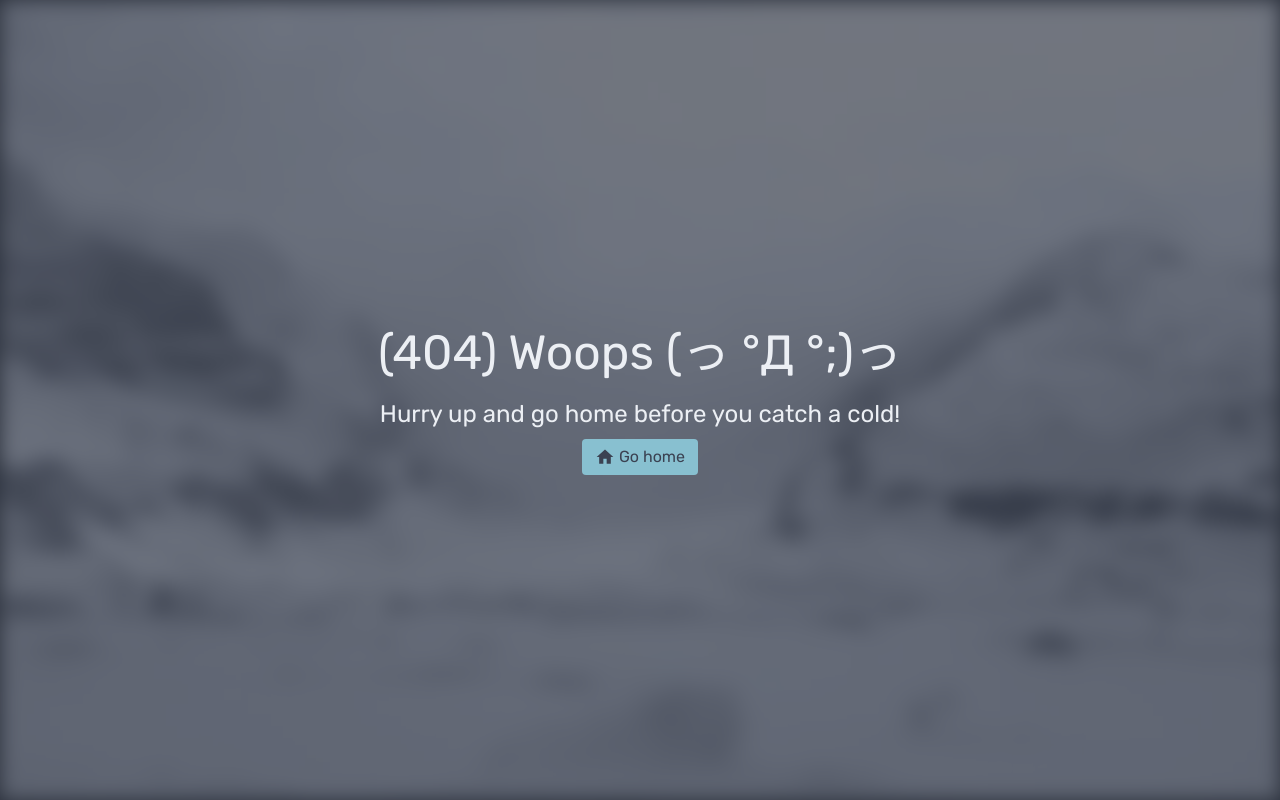
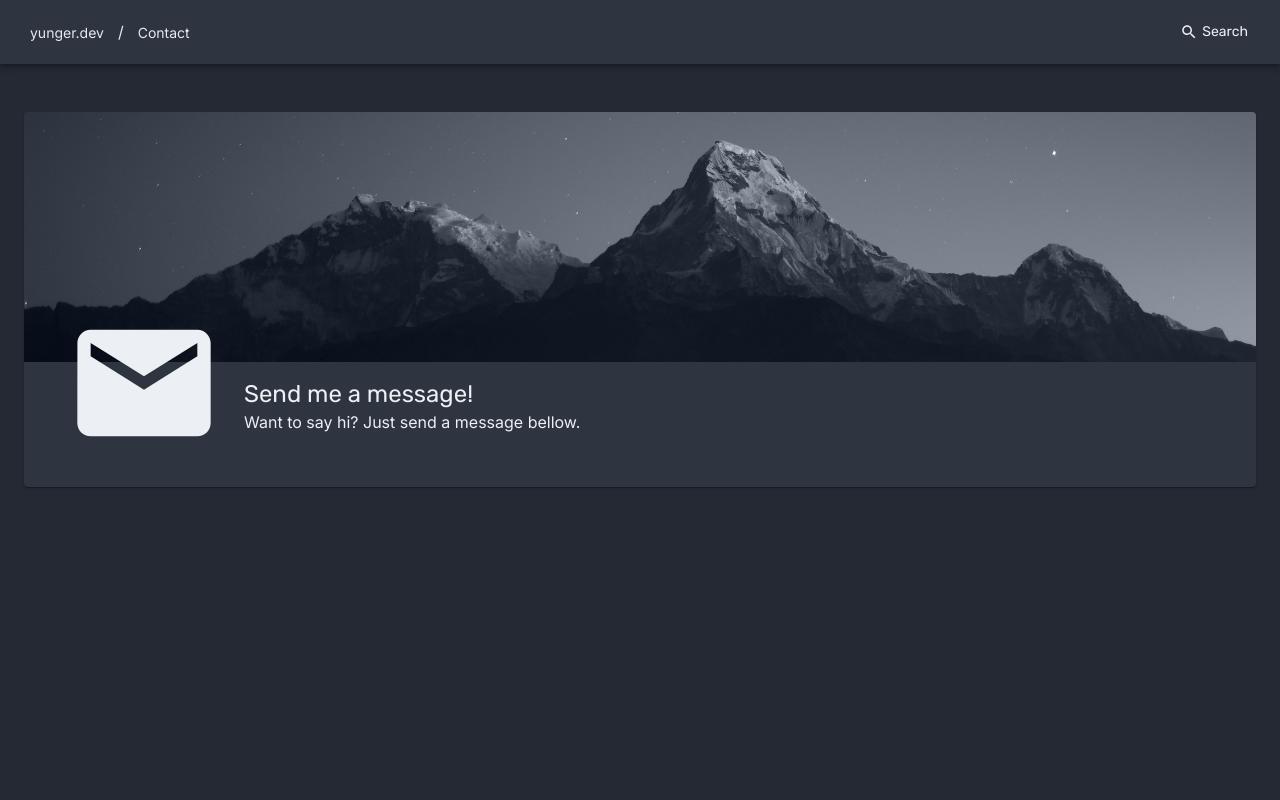
Before and after one commit to yunger7/yunger.dev, a Next.js app: page /contact in a window 1280 px wide. Before the commit this address had no page. Built offline with nearby package versions, Linux system fonts and the light colour scheme.

Commit message:
Add introductionCard to contact-page

```diff
--- a/next.config.js
+++ b/next.config.js
@@ -4,10 +4,6 @@ module.exports = {
 	},
 	async rewrites() {
 		return [
-			{
-				source: "/contact",
-				destination: "/work-in-progress",
-			},
 			{
 				source: "/projects",
 				destination: "/work-in-progress",
--- /dev/null
+++ b/src/pages/contact.jsx
@@ -0,0 +1,87 @@
+import Head from "next/head";
+import Image from "next/image";
+
+import { Container, Card, CardContent, Typography } from "@material-ui/core";
+import { makeStyles } from "@material-ui/core/styles";
+import { Email as MessageIcon } from "@material-ui/icons";
+
+import { Header } from "../components/Header";
+
+import placeholder3 from "../../public/placeholder3.jpg";
+
+const headerPaths = [
+  {
+    name: "yunger.dev",
+    href: "/",
+  },
+  {
+    name: "Contact",
+    href: "/contact",
+  },
+];
+
+const useStyles = makeStyles(theme => ({
+  page: {
+    paddingTop: theme.spacing(6),
+  },
+  introduction: {},
+  introductionWallpaper: {
+    position: "relative",
+    width: "100%",
+    height: 250,
+  },
+  introductionCardContent: {
+    padding: `${theme.spacing(2)}px ${theme.spacing(5)}px`,
+    maxHeight: 125,
+    display: "flex",
+  },
+  messageIcon: {
+    fontSize: 160,
+    position: "relative",
+    bottom: 75,
+    marginRight: theme.spacing(2.5),
+  },
+}))
+
+export default function Contact() {
+  const classes = useStyles();
+
+  return (
+    <>
+      <Head>
+        <title>Contact me</title>
+      </Head>
+
+      <Header paths={headerPaths} />
+
+      <main className={classes.page}>
+        <div className={classes.introduction}>
+          <Container maxWidth="lg">
+            <Card>
+              <div className={classes.introductionWallpaper}>
+                <Image
+                  src={placeholder3}
+                  alt=""
+                  layout="fill"
+                  objectFit="cover"
+                  placeholder="blur"
+                />
+              </div>
+              <CardContent className={classes.introductionCardContent}>
+                <MessageIcon className={classes.messageIcon} />
+                <div>
+                  <Typography variant="h5" component="h1">
+                    Send me a message!
+                  </Typography>
+                  <Typography variant="body1">
+                    Want to say hi? Just send a message bellow.
+                  </Typography>
+                </div>
+              </CardContent>
+            </Card>
+          </Container>
+        </div>
+      </main>
+    </>
+  )
+}
```
